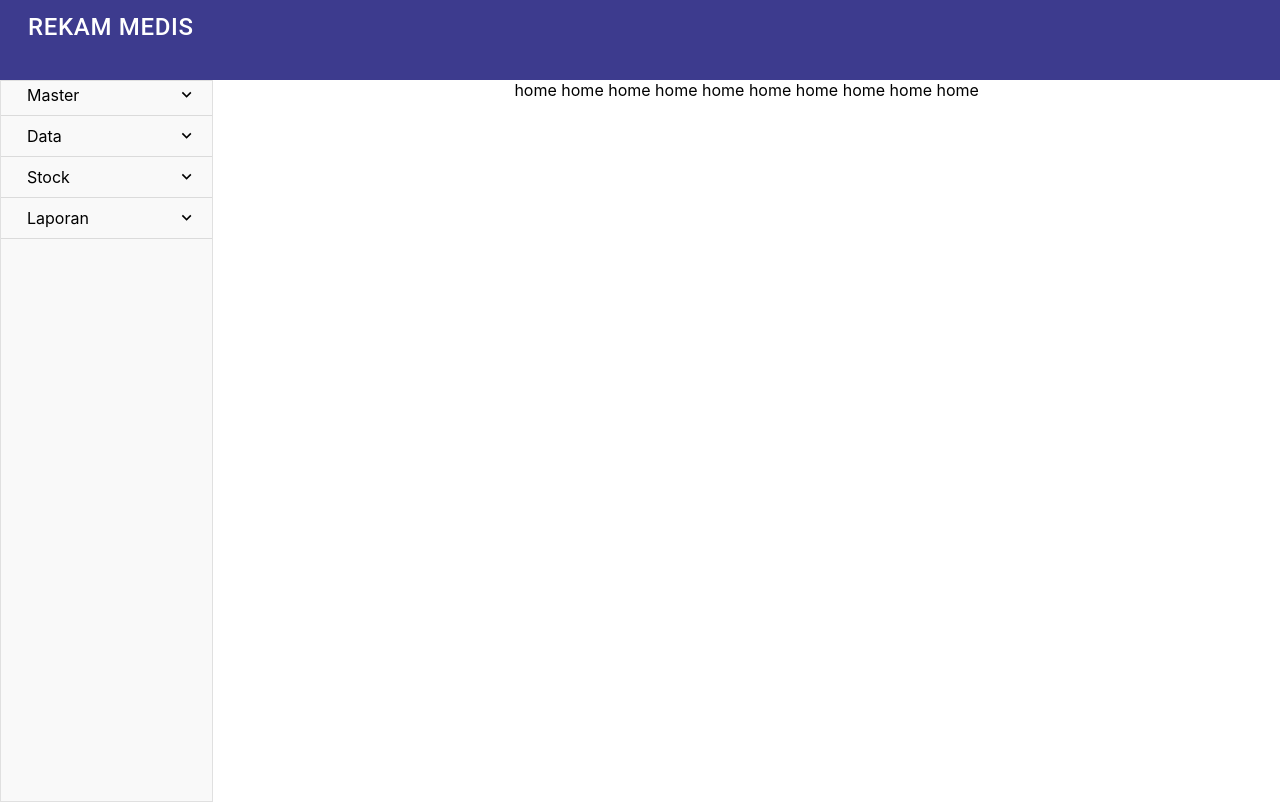
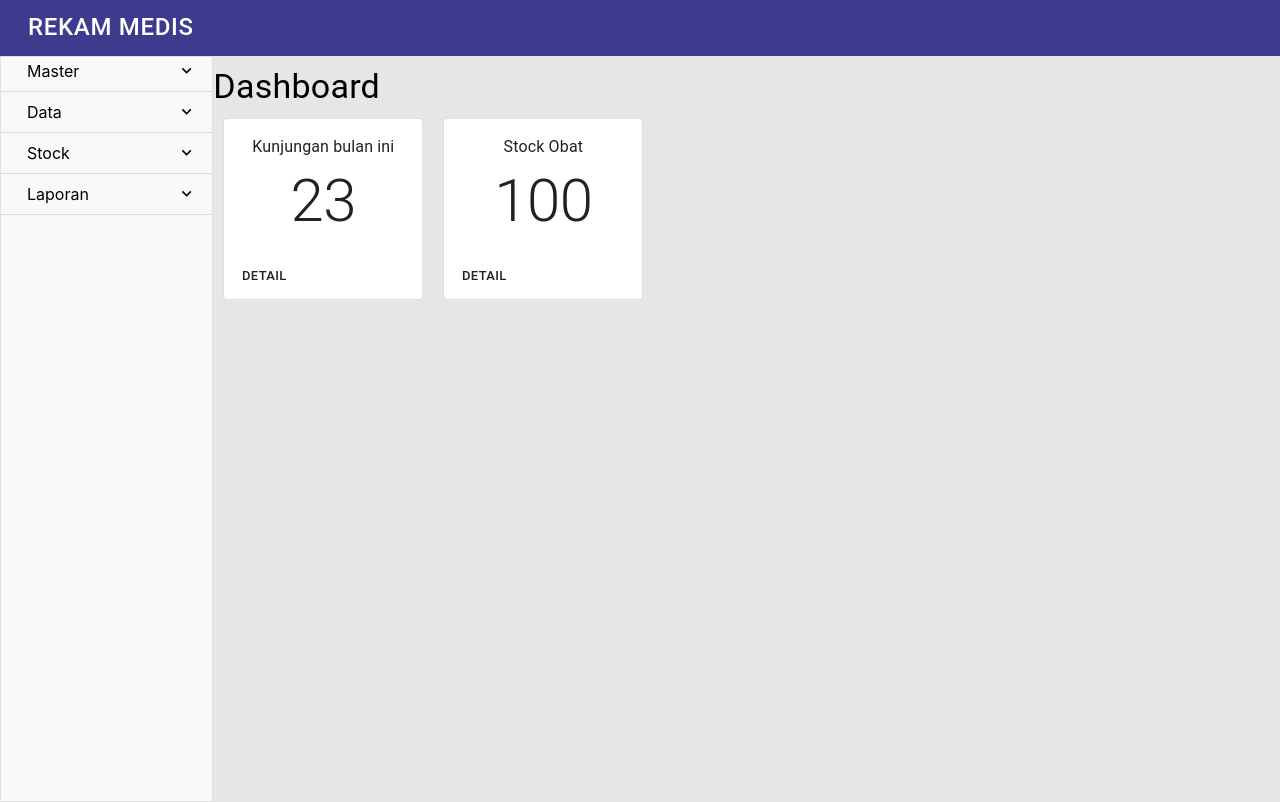
Before and after one commit to wantoro33/rekam-medis, a React (Create React App) app: page / in a window 1280 px wide. Built offline with nearby package versions, Linux system fonts and the light colour scheme.

Commit message:
tambah caard

```diff
--- /dev/null
+++ b/src/components/CounterCards.js
@@ -0,0 +1,26 @@
+import React from "react";
+import Card from "@material-ui/core/Card";
+import CardActions from "@material-ui/core/CardActions";
+import CardContent from "@material-ui/core/CardContent";
+import Button from "@material-ui/core/Button";
+import Typography from "@material-ui/core/Typography";
+
+function CounterCards({ label, hitung }) {
+  return (
+    <div className="counter-card">
+      <Card variant="outlined">
+        <CardContent>
+          <Typography gutterBottom>{label}</Typography>
+          <Typography variant="h2" component="h2">
+            {hitung}
+          </Typography>
+        </CardContent>
+        <CardActions>
+          <Button size="small">Detail</Button>
+        </CardActions>
+      </Card>
+    </div>
+  );
+}
+
+export default CounterCards;
--- a/src/index.css
+++ b/src/index.css
@@ -5,6 +5,7 @@ body {
     sans-serif;
   -webkit-font-smoothing: antialiased;
   -moz-osx-font-smoothing: grayscale;
+  background-color: rgb(230, 230, 230);
 }
 
 code {
@@ -14,7 +15,7 @@ code {
 
 .sidebar {
   max-width: 250px;
-  height: 90vh;
+  height: 93vh;
   border: 1px solid rgba(0, 0, 0, 0.1);
   overflow: auto;
   background-color: #f9f9f9;
@@ -74,11 +75,18 @@ code {
     "header header header header header header"
     "menu main main main main main"
     "menu main main main main main";
-  background-color: whitesmoke;
+  background-color: rgb(155, 24, 24);
 }
 
 .header-container {
   background-color: #3d3b8e;
-  height: 10vh;
+  height: 7vh;
   padding-left: 20px;
 }
+
+.counter-card {
+  float: left;
+  padding: 10px;
+  height: 200px;
+  width: 200px;
+}
--- a/src/pages/Home.js
+++ b/src/pages/Home.js
@@ -1,7 +1,17 @@
-import React from 'react'
+import React from "react";
+import CounterCards from "../components/CounterCards";
+import Typography from "@material-ui/core/Typography";
 
 function Home() {
-    return <div >home home home home home home home home home home</div>
+  return (
+    <div>
+      <div style={{ textAlign: "left", paddingTop: "10px" }}>
+        <Typography variant="h4">Dashboard</Typography>
+      </div>
+      <CounterCards label="Kunjungan bulan ini" hitung="23" />
+      <CounterCards label="Stock Obat" hitung="100" />
+    </div>
+  );
 }
 
-export default Home
+export default Home;
```
